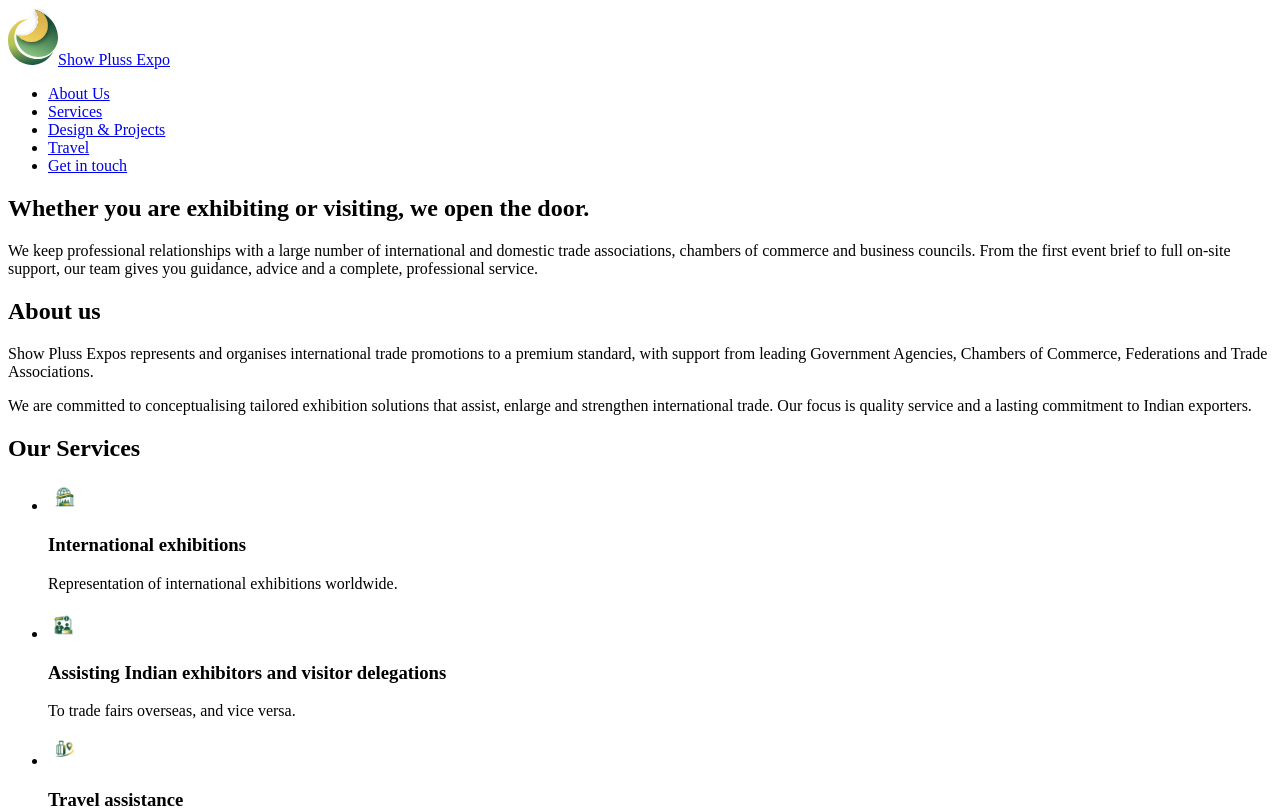
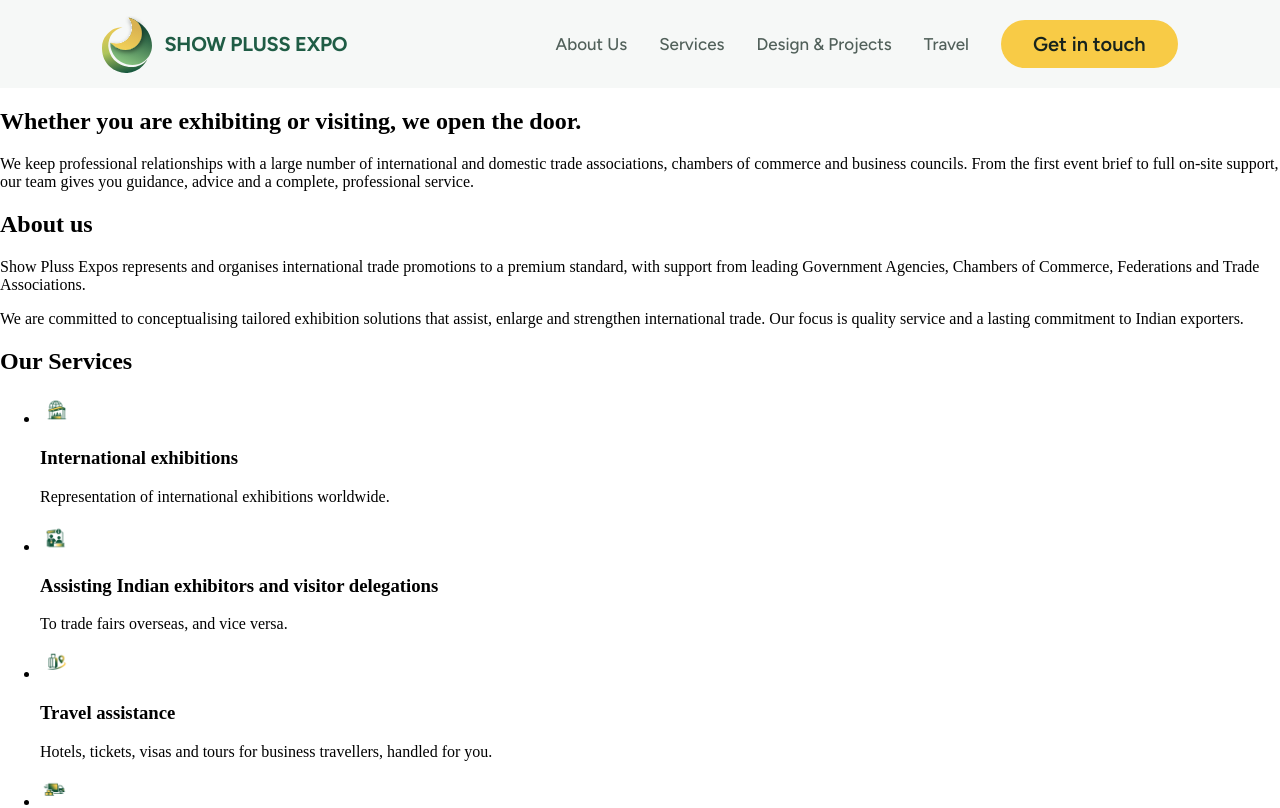
Before and after one commit to kasaxena5/showpluss, a Next.js app in the folder Web/: page / in a window 1280 px wide. Shown: the top 808 px of the page. Built offline with nearby package versions, Linux system fonts and the light colour scheme.

Commit message:
Adding CSS

```diff
--- a/Web/src/app/layout.tsx
+++ b/Web/src/app/layout.tsx
@@ -2,6 +2,9 @@ import type { Metadata } from "next";
 import Footer from "@/components/layout/Footer";
 import Nav from "@/components/layout/Nav";
 import { ASSETS } from "@/constants/assets";
+import "@/styles/fonts.css";
+import "@/styles/tokens.css";
+import "@/styles/globals.css";
 
 export const metadata: Metadata = {
   title: "Show pluss",
--- a/Web/src/components/layout/Nav.tsx
+++ b/Web/src/components/layout/Nav.tsx
@@ -2,12 +2,14 @@ import Image from "next/image";
 import Link from "next/link";
 import { ASSETS } from "@/constants/assets";
 import { ROUTES } from "@/constants/routes";
+import "@/styles/nav.css";
 
 export default function Nav() {
   return (
-    <nav aria-label="Main navigation">
-      <Link href={ROUTES.home}>
+    <nav className="navbar" aria-label="Main navigation">
+      <Link href={ROUTES.home} className="navbar-brand">
         <Image
+          className="navbar-logo"
           src={ASSETS.brand.symbol}
           alt=""
           width={50}
@@ -15,21 +17,21 @@ export default function Nav() {
         />
         <span>Show Pluss Expo</span>
       </Link>
-      <ul>
+      <ul className="navbar-links">
         <li>
-          <Link href={ROUTES.sections.about}>About Us</Link>
+          <Link href={ROUTES.sections.about} className="navbar-link">About Us</Link>
         </li>
         <li>
-          <Link href={ROUTES.sections.services}>Services</Link>
+          <Link href={ROUTES.sections.services} className="navbar-link">Services</Link>
         </li>
         <li>
-          <Link href={ROUTES.sections.designProjects}>Design &amp; Projects</Link>
+          <Link href={ROUTES.sections.designProjects} className="navbar-link">Design &amp; Projects</Link>
         </li>
         <li>
-          <Link href={ROUTES.sections.travel}>Travel</Link>
+          <Link href={ROUTES.sections.travel} className="navbar-link">Travel</Link>
         </li>
         <li>
-          <Link href={ROUTES.sections.contact}>Get in touch</Link>
+          <Link href={ROUTES.sections.contact} className="navbar-cta">Get in touch</Link>
         </li>
       </ul>
     </nav>
--- /dev/null
+++ b/Web/src/styles/globals.css
@@ -0,0 +1,3 @@
+body {
+  margin: 0;
+}
--- /dev/null
+++ b/Web/src/styles/nav.css
@@ -0,0 +1,65 @@
+.navbar {
+  position: sticky;
+  top: 0;
+  z-index: 100;
+  display: flex;
+  align-items: center;
+  justify-content: space-between;
+  gap: var(--space-32);
+  min-height: var(--layout-header-height);
+  padding-inline: clamp(var(--space-24), 8vw, var(--layout-desktop-gutter));
+  background: var(--color-background);
+  font-family: var(--font-body);
+}
+
+.navbar-brand {
+  display: flex;
+  align-items: center;
+  gap: var(--space-12);
+  color: var(--color-green-700);
+  font-size: var(--font-size-logo);
+  font-weight: var(--font-weight-bold);
+  line-height: var(--line-height-logo);
+  letter-spacing: var(--letter-spacing-logo);
+  text-decoration: none;
+  text-transform: uppercase;
+  white-space: nowrap;
+}
+
+.navbar-logo {
+  display: block;
+  flex-shrink: 0;
+}
+
+.navbar-links {
+  display: flex;
+  align-items: center;
+  gap: var(--space-32);
+  margin: 0;
+  padding: 0;
+  list-style: none;
+}
+
+.navbar-link {
+  color: var(--color-muted);
+  font-size: var(--font-size-body-regular);
+  font-weight: var(--font-weight-medium);
+  line-height: var(--line-height-body-regular);
+  text-decoration: none;
+  white-space: nowrap;
+}
+
+.navbar-cta {
+  display: inline-flex;
+  align-items: center;
+  justify-content: center;
+  padding: var(--space-14) var(--space-32);
+  border-radius: var(--radius-pill);
+  background: var(--color-yellow);
+  color: var(--color-ink);
+  font-size: var(--font-size-h3);
+  font-weight: var(--font-weight-semibold);
+  line-height: var(--line-height-button);
+  text-decoration: none;
+  white-space: nowrap;
+}
```
